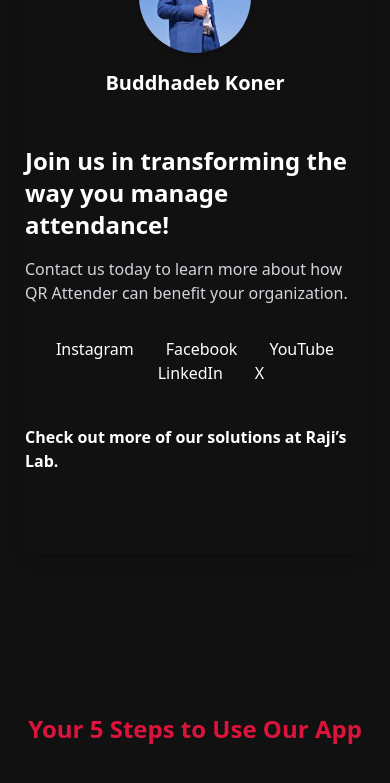
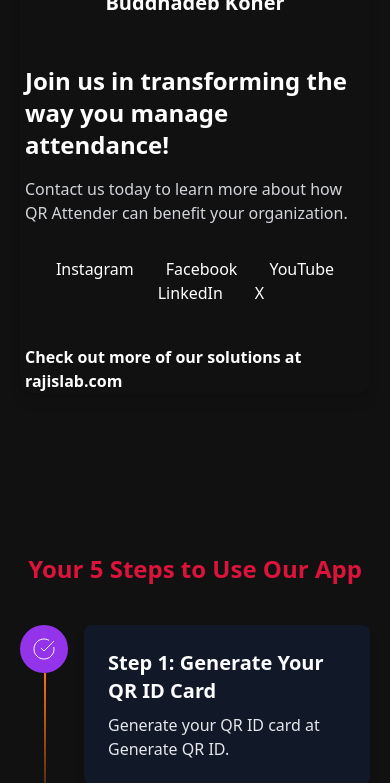
Before and after one commit to BuddhadebKoner/qrAttender.com, a React (Vite) app: page / in a window 390 px wide. Shown: the part 5050-5833 px from the top of the page. Built offline with nearby package versions, Linux system fonts and the light colour scheme; no server answers.

Commit message:
bugg fixed

```diff
--- a/src/components/Features.jsx
+++ b/src/components/Features.jsx
@@ -68,7 +68,7 @@
           We are the only one in market
         </h1>
         {/* About Us Section */}
-        <section className="mt-[10rem] w-full h-fit flex flex-col items-center justify-center py-20 md:px-0 px-[5px] rounded-xl shadow-lg">
+        <section className="mt-[10rem] w-full h-fit flex flex-col items-center justify-center md:py-20 md:px-0 px-[5px] rounded-xl shadow-lg">
           <div className="w-full max-w-6xl">
             <h2 className="text-4xl font-extrabold text-white mb-8 text-start w-full">
               {aboutUsData.title}
--- a/src/components/Footer.jsx
+++ b/src/components/Footer.jsx
@@ -3,7 +3,7 @@
 const Footer = () => {
    return (
       <footer className="text-white py-4 flex">
-         <div className="container mx-auto flex flex-col md:flex-row items-end justify-between">
+         <div className="container mx-auto flex flex-col md:flex-row items-center md:items-end justify-between gap-2">
             <img
                className="w-12 h-12"
                src="/qrAttender.svg"
--- a/src/constant/constants.js
+++ b/src/constant/constants.js
@@ -185,5 +185,5 @@
     { name: "LinkedIn", url: "https://www.linkedin.com/in/rajislab" },
     { name: "X", url: "https://x.com/Rajis_Lab" },
   ],
-  footerNote: "Check out more of our solutions at Raji’s Lab.",
+  footerNote: "Check out more of our solutions at rajislab.com",
 };
```
